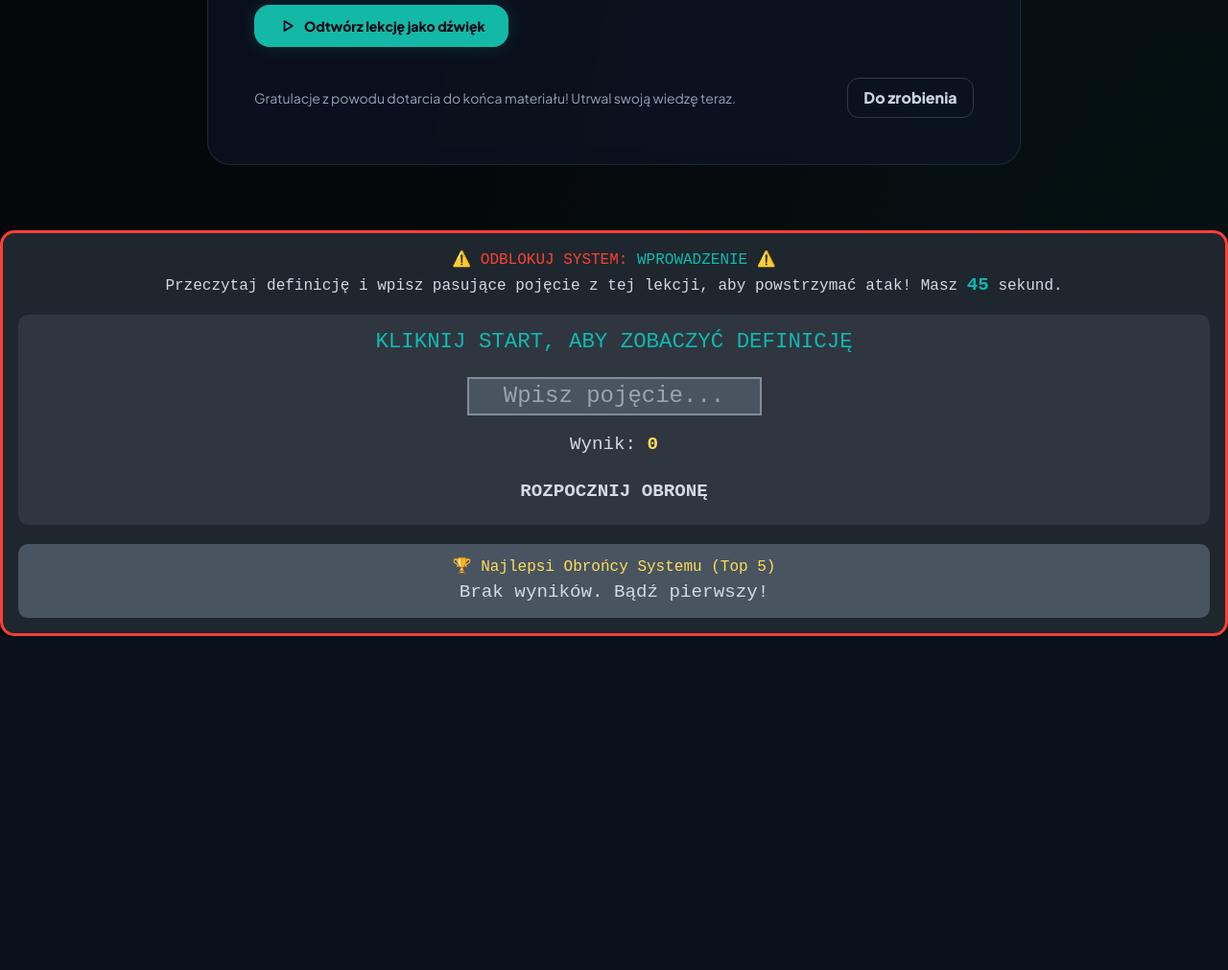
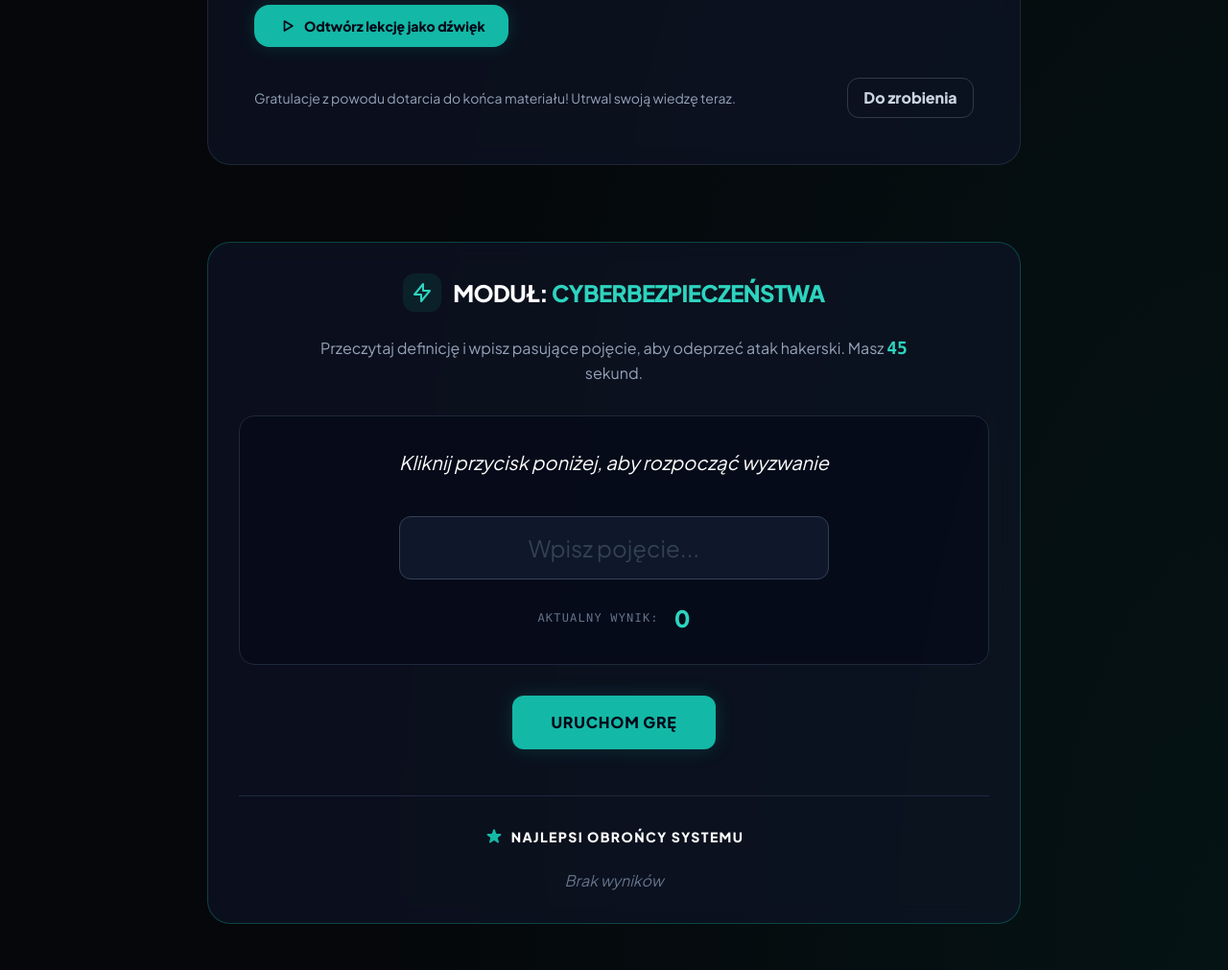
Before and after one commit to 3RZ-code/KOSCIUSZKON_2026, a Django app: a page that uses learning_platform/backend/templates/lesson_detail.html in a window 1280 px wide. Shown: the part 2140-3151 px from the top of the page at 96% size. Before the commit the page ends 2803 px from the top, so only its background shows below. Run offline with Django 5.2, Linux system fonts and the light colour scheme; data comes from the database, SQL or seed files in the repository; some libraries are stand-ins or nearby versions.

Commit message:
Enhance minigame UI and functionality with improved styling, updated instructions, and refined leaderboard logic

```diff
--- a/learning_platform/backend/templates/lesson_detail.html
+++ b/learning_platform/backend/templates/lesson_detail.html
@@ -47,196 +47,208 @@
                 <button type="button" class="status-toggle" data-status-toggle>Do zrobienia</button>
             </footer>
         </article>
-    </main>
-<div class="minigame-container mt-5 p-4" style="background-color: #1e272e; color: #d2dae2; border-radius: 15px; border: 3px solid #ff3f34; text-align: center; font-family: 'Courier New', Courier, monospace;">
-    <h3 style="color: #ff3f34; text-transform: uppercase;">⚠️ Odblokuj System: <span id="lesson-game-title" style="color: #0fb9b1;">Moduł</span> ⚠️</h3>
-    <p>Przeczytaj definicję i wpisz pasujące pojęcie z tej lekcji, aby powstrzymać atak! Masz <span id="time-left" style="color: #0fb9b1; font-size: 1.2em; font-weight: bold;">45</span> sekund.</p>
-
-    <div id="game-typing-area" class="my-4 p-3" style="background-color: #2f3640; border-radius: 10px; min-height: 150px; display: flex; flex-direction: column; justify-content: center;">
-        <h4 id="target-definition" style="color: #0fb9b1; font-size: 1.4rem; user-select: none;" class="mb-2">KLIKNIJ START, ABY ZOBACZYĆ DEFINICJĘ</h4>
-        <p id="word-hint" style="color: #718093; font-size: 1.5rem; letter-spacing: 5px; font-weight: bold;"></p>
-
-        <input type="text" id="typing-input" class="form-control w-50 mx-auto text-center mt-3" style="font-size: 1.5rem; background-color: #485460; color: white; border: 2px solid #808e9b;" placeholder="Wpisz pojęcie..." disabled autocomplete="off">
-
-        <div class="mt-4">
-            <span style="font-size: 1.2rem;">Wynik: <strong id="current-score" style="color: #ffdd59;">0</strong></span>
+<div class="minigame-container mt-12 p-8 glass rounded-3xl neon-border text-center" style="border-color: rgba(20, 184, 166, 0.3);">
+    <div class="flex items-center justify-center gap-3 mb-6">
+        <div class="p-2 bg-teal-500/10 rounded-xl text-teal-400">
+            <svg class="w-6 h-6" fill="none" stroke="currentColor" viewBox="0 0 24 24">
+                <path stroke-linecap="round" stroke-linejoin="round" stroke-width="2" d="M13 10V3L4 14h7v7l9-11h-7z"/>
+            </svg>
         </div>
-
-        <button id="start-btn" class="btn btn-danger mt-3 px-5 py-2" onclick="startGame()" style="font-size: 1.2rem; font-weight: bold;">ROZPOCZNIJ OBRONĘ</button>
+        <h3 class="text-2xl font-extrabold text-white tracking-tight uppercase">
+            Moduł: <span id="lesson-game-title" class="text-teal-400">System</span>
+        </h3>
     </div>
 
-    <div id="leaderboard-area" class="mt-5 p-3" style="background-color: #485460; border-radius: 10px;">
-        <h4 style="color: #ffdd59;">🏆 Najlepsi Obrońcy Systemu (Top 5)</h4>
-        <ul id="leaderboard-list" class="list-unstyled" style="font-size: 1.2rem;">
-            </ul>
+    <p class="text-slate-400 mb-8 max-w-2xl mx-auto">
+        Przeczytaj definicję i wpisz pasujące pojęcie, aby odeprzeć atak hakerski.
+        Masz <span id="time-left" class="text-teal-400 font-mono font-bold text-lg"> 45</span> sekund.
+    </p>
+
+    <div id="game-typing-area" class="bg-slate-950/50 border border-slate-800 rounded-2xl p-8 mb-8 min-h-[220px] flex flex-col justify-center transition-all">
+        <h4 id="target-definition" class="text-white text-xl font-medium mb-4 leading-relaxed italic">
+            Kliknij przycisk poniżej, aby rozpocząć wyzwanie
+        </h4>
+        <p id="word-hint" class="text-teal-500/50 font-mono text-2xl tracking-[0.5em] font-bold mb-6"></p>
+
+        <input type="text" id="typing-input"
+            class="w-full max-w-md mx-auto rounded-xl bg-slate-900 border border-slate-700 text-teal-400 text-2xl p-4 outline-none focus:border-teal-500 transition-all text-center placeholder:text-slate-700"
+            placeholder="Wpisz pojęcie..." disabled autocomplete="off">
+
+        <div class="mt-6 flex justify-center items-center gap-4">
+            <span class="text-xs font-mono text-slate-500 uppercase tracking-widest">Aktualny wynik:</span>
+            <span id="current-score" class="text-2xl font-black text-teal-400">0</span>
+        </div>
+    </div>
+
+    <button id="start-btn" onclick="startGame()"
+        class="px-10 py-4 bg-teal-500 hover:bg-teal-400 text-slate-950 font-extrabold rounded-xl transition-all shadow-[0_0_20px_rgba(20,184,166,0.2)] uppercase tracking-wider">
+        Uruchom grę
+    </button>
+
+    <div id="leaderboard-area" class="mt-12 pt-8 border-t border-slate-800">
+        <div class="flex items-center justify-center gap-2 mb-6">
+            <svg class="w-5 h-5 text-teal-500" fill="currentColor" viewBox="0 0 20 20">
+                <path d="M9.049 2.927c.3-.921 1.603-.921 1.902 0l1.07 3.292a1 1 0 00.95.69h3.462c.969 0 1.371 1.24.588 1.81l-2.8 2.034a1 1 0 00-.364 1.118l1.07 3.292c.3.921-.755 1.688-1.54 1.118l-2.8-2.034a1 1 0 00-1.175 0l-2.8 2.034c-.784.57-1.838-.197-1.539-1.118l1.07-3.292a1 1 0 00-.364-1.118L2.98 8.72c-.783-.57-.38-1.81.588-1.81h3.461a1 1 0 00.951-.69l1.07-3.292z"/>
+            </svg>
+            <h4 class="text-white font-bold uppercase tracking-widest text-sm">Najlepsi Obrońcy Systemu</h4>
+        </div>
+        <div id="leaderboard-list" class="grid grid-cols-1 sm:grid-cols-5 gap-4 max-w-4xl mx-auto">
+            </div>
     </div>
 </div>
 
 <script>
-    // --- BAZA DEFINICJI DLA POSZCZEGÓLNYCH LEKCJI ---
+    // --- BAZA DANYCH GRY ---
     const allLessonData = {
         'Wprowadzenie do cyberbezpieczeństwa': [
-            { term: "Poufność", definition: "Zasada mówiąca, że dostęp do danych mają tylko osoby uprawnione." },
-            { term: "Integralność", definition: "Gwarancja, że informacje nie zostały zmienione lub sfałszowane przez osobę nieuprawnioną." },
-            { term: "Dostępność", definition: "Stan, w którym systemy i dane są gotowe do użycia zawsze, gdy tego potrzebujesz." },
-            { term: "Haker", definition: "Osoba, która włamuje się do systemów komputerowych." },
-            { term: "Okup", definition: "To, czego żądają cyberprzestępcy po zablokowaniu dostępu do Twoich plików." }
+            { term: "Poufność", definition: "Zasada mówiąca, że Twoje hasła i wiadomości pozostają prywatne i dostępne tylko dla Ciebie." },
+            { term: "Integralność", definition: "Gwarancja, że podczas przelewu bankowego kwota lub numer konta nie zostaną sfałszowane w drodze." },
+            { term: "Dostępność", definition: "Stan, w którym ważny system (np. szpitala lub banku) działa i można z niego skorzystać w dowolnej chwili." },
+            { term: "Triada", definition: "Skrót CIA, opisujący trzy filary bezpieczeństwa (Poufność, Integralność, Dostępność), to inaczej... co?" },
+            { term: "Pieniądze", definition: "Najczęstsza, główna motywacja działań dzisiejszych cyberprzestępców." },
+            { term: "Okup", definition: "Hakerzy blokują dostęp do Twoich plików i żądają go, aby je odblokować." },
+            { term: "Zautomatyzowane", definition: "Jakie są dzisiejsze ataki w sieci? Hakerzy nie atakują ręcznie pojedynczych osób, lecz używają maszyn." },
+            { term: "Komunikator", definition: "Aplikacja do rozmów (np. Messenger, WhatsApp), przez którą w Polsce bardzo często dochodzi do wyłudzania funduszy." },
+            { term: "Towar", definition: "Twoje dane osobowe to dla przestępców w sieci niezwykle cenny..." },
+            { term: "Uważność", definition: "Codzienna, ludzka... jest ważniejsza niż zaawansowane systemy bezpieczeństwa wielkich firm." }
         ],
         'Bezpieczeństwo haseł i uwierzytelnianie': [
             { term: "Dwuskładnikowe", definition: "Logowanie, które oprócz hasła wymaga np. kodu SMS (tzw. 2FA)." },
-            { term: "Menedżer", definition: "Program, który za Ciebie wymyśla i bezpiecznie przechowuje wszystkie hasła (np. Bitwarden)." },
+            { term: "Menedżer", definition: "Program, który za Ciebie wymyśla i bezpiecznie przechowuje wszystkie hasła." },
             { term: "Passphrase", definition: "Hasło zbudowane z kilku łatwych do zapamiętania słów (fraza hasłowa)." },
-            { term: "Bruteforce", definition: "Atak polegający na zgadywaniu hasła poprzez sprawdzanie wszystkich możliwych kombinacji." }
+            { term: "Bruteforce", definition: "Atak polegający na automatycznym zgadywaniu hasła poprzez sprawdzanie wszystkich kombinacji." }
         ],
         'Rozpoznawanie phishingu i socjotechniki': [
             { term: "Phishing", definition: "Oszustwo polegające na podszywaniu się pod zaufaną firmę w celu wyłudzenia danych." },
             { term: "Socjotechnika", definition: "Sztuka manipulacji ludźmi, aby skłonić ich do ujawnienia poufnych informacji." },
-            { term: "Link", definition: "Element w wiadomości e-mail, w który nie powinieneś klikać, jeśli nie znasz nadawcy." },
-            { term: "Presja", definition: "Technika oszustów polegająca na wywoływaniu u ofiary poczucia naglącego czasu (np. 'Zablokujemy Twoje konto za godzinę!')." }
+            { term: "Link", definition: "Element w wiadomości e-mail, w który absolutnie nie powinieneś klikać, jeśli nie znasz nadawcy." },
+            { term: "Presja", definition: "Zabieg oszustów polegający na wywoływaniu u ofiary poczucia naglącego czasu." }
+        ],
+        'Publiczne sieci Wi-Fi i VPN': [
+            { term: "VPN", definition: "Wirtualna sieć prywatna, która tworzy bezpieczny tunel dla Twoich danych." },
+            { term: "Hotspot", definition: "Publiczny punkt dostępu do Wi-Fi, np. w kawiarni czy hotelu." },
+            { term: "Tunel", definition: "VPN tworzy bezpieczny, szyfrowany... którym płyną Twoje dane." },
+            { term: "Szyfrowanie", definition: "Proces ukrywania danych, dzięki któremu nawet przechwycone informacje są dla hakera nieczytelne." }
+        ],
+        'Prywatność i ślad cyfrowy': [
+            { term: "Ślad", definition: "Każde polubienie czy komentarz zostawia w internecie tzw. ... cyfrowy." },
+            { term: "Metadane", definition: "Ukryte informacje w zdjęciu, które mogą np. zdradzić Twoją dokładną lokalizację." },
+            { term: "Prywatność", definition: "Ustawienia w mediach społecznościowych, które powinieneś zamknąć przed obcymi." },
+            { term: "Oversharing", definition: "Zjawisko nadmiernego dzielenia się szczegółami z życia prywatnego w sieci." }
+        ],
+        'Aktualizacje i kopie zapasowe': [
+            { term: "Backup", definition: "Inna nazwa na kopię zapasową danych." },
+            { term: "Ransomware", definition: "Rodzaj wirusa, który szyfruje dysk i żąda okupu za odzyskanie plików." },
+            { term: "Chmura", definition: "Wirtualny dysk w internecie, idealne miejsce na trzymanie jednej z kopii zapasowych." },
+            { term: "Łatka", definition: "Aktualizacja pobierana na urządzenie, która naprawia nowo odkrytą lukę w bezpieczeństwie." }
         ]
     };
 
-    const defaultData = [
-        { term: "Wirus", definition: "Złośliwy program komputerowy." },
-        { term: "Internet", definition: "Globalna sieć komputerowa." }
-    ];
-
+    const defaultData = [{ term: "Wirus", definition: "Złośliwy program komputerowy." }];
     const currentLessonTitle = "{{ lesson.title|escapejs }}";
     const lessonData = allLessonData[currentLessonTitle] || defaultData;
-
-    document.getElementById("lesson-game-title").innerText = currentLessonTitle.split(" ")[0];
     const safeCookieName = "def_leaderboard_" + currentLessonTitle.replace(/[^a-zA-Z0-9]/g, "");
 
-    let timer;
-    let timeLeft = 45; // Zwiększyłem czas, bo czytanie definicji zajmuje chwilę
-    let score = 0;
-    let currentTerm = "";
+    let timer, timeLeft = 45, score = 0, currentTerm = "";
+    let recentTerms = []; // HISTORIA: Zmienna przechowująca ostatnie słowa
 
     const timeDisplay = document.getElementById("time-left");
-    const targetDefinitionDisplay = document.getElementById("target-definition");
-    const wordHintDisplay = document.getElementById("word-hint");
-    const typingInput = document.getElementById("typing-input");
+    const targetDef = document.getElementById("target-definition");
+    const hintDisplay = document.getElementById("word-hint");
+    const input = document.getElementById("typing-input");
     const scoreDisplay = document.getElementById("current-score");
-    const startBtn = document.getElementById("start-btn");
-    const leaderboardList = document.getElementById("leaderboard-list");
+    const btn = document.getElementById("start-btn");
 
-    // --- LOGIKA CIASTECZEK ---
-    function setCookie(name, value, days) {
-        let expires = "";
-        if (days) {
-            let date = new Date();
-            date.setTime(date.getTime() + (days * 24 * 60 * 60 * 1000));
-            expires = "; expires=" + date.toUTCString();
-        }
-        document.cookie = name + "=" + (value || "") + expires + "; path=/";
+    function setCookie(n, v, d) {
+        let e = ""; if (d) { let dt = new Date(); dt.setTime(dt.getTime() + (d*24*60*60*1000)); e = "; expires=" + dt.toUTCString(); }
+        document.cookie = n + "=" + (v || "") + e + "; path=/";
     }
 
-    function getCookie(name) {
-        let nameEQ = name + "=";
-        let ca = document.cookie.split(';');
-        for(let i=0; i < ca.length; i++) {
-            let c = ca[i];
-            while (c.charAt(0) == ' ') c = c.substring(1, c.length);
-            if (c.indexOf(nameEQ) == 0) return c.substring(nameEQ.length, c.length);
-        }
+    function getCookie(n) {
+        let ne = n + "="; let ca = document.cookie.split(';');
+        for(let i=0; i < ca.length; i++) { let c = ca[i].trim(); if (c.indexOf(ne) == 0) return c.substring(ne.length, c.length); }
         return null;
     }
 
-    function saveScoreToLeaderboard(newScore) {
-        let boardCookie = getCookie(safeCookieName);
-        let board = boardCookie ? JSON.parse(boardCookie) : [];
-        board.push(newScore);
-        board.sort((a, b) => b - a);
-        board = board.slice(0, 5);
-        setCookie(safeCookieName, JSON.stringify(board), 30);
-        updateLeaderboardDisplay();
-    }
-
     function updateLeaderboardDisplay() {
-        let boardCookie = getCookie(safeCookieName);
-        let board = boardCookie ? JSON.parse(boardCookie) : [];
-        leaderboardList.innerHTML = "";
-        if (board.length === 0) {
-            leaderboardList.innerHTML = "<li>Brak wyników. Bądź pierwszy!</li>";
-            return;
-        }
-        board.forEach((pts, index) => {
-            let medal = index === 0 ? "🥇" : index === 1 ? "🥈" : index === 2 ? "🥉" : "🔹";
-            leaderboardList.innerHTML += `<li class="my-1">${medal} Miejsce ${index + 1}: <strong style="color: #0fb9b1;">${pts} pkt</strong></li>`;
+        let b = JSON.parse(getCookie(safeCookieName) || "[]");
+        const list = document.getElementById("leaderboard-list");
+        list.innerHTML = b.length ? "" : '<div class="col-span-5 text-slate-500 italic">Brak wyników</div>';
+        b.forEach((p, i) => {
+            list.innerHTML += `
+                <div class="bg-slate-900 border border-slate-800 p-4 rounded-2xl">
+                    <div class="text-[10px] text-slate-500 font-bold uppercase mb-1">Miejsce ${i+1}</div>
+                    <div class="text-xl font-black text-teal-400">${p} <span class="text-[10px] text-slate-400">PKT</span></div>
+                </div>`;
         });
     }
 
-    // --- LOGIKA GRY ---
     function startGame() {
-        timeLeft = 45;
-        score = 0;
+        timeLeft = 45; score = 0;
+        recentTerms = []; // Resetowanie historii na starcie nowej gry
         scoreDisplay.innerText = score;
         timeDisplay.innerText = timeLeft;
-        typingInput.disabled = false;
-        typingInput.value = "";
-        typingInput.focus();
-        startBtn.style.display = "none";
-
+        input.disabled = false; input.value = ""; input.focus();
+        btn.classList.add("hidden");
         nextDefinition();
-
         timer = setInterval(() => {
-            timeLeft--;
-            timeDisplay.innerText = timeLeft;
-
-            if (timeLeft <= 0) {
-                endGame();
-            }
+            timeLeft--; timeDisplay.innerText = timeLeft;
+            if (timeLeft <= 0) endGame();
         }, 1000);
     }
 
-    function generateHint(word) {
-        // Zwraca pierwszą literę i podkreślniki dla reszty liter
-        let hint = word.charAt(0).toUpperCase() + " ";
-        for(let i = 1; i < word.length; i++) {
-            hint += "_ ";
+    function nextDefinition() {
+        // Obliczanie wielkości historii (np. zapamiętujemy maksymalnie połowę elementów z lekcji)
+        let maxHistory = Math.max(1, Math.floor(lessonData.length / 2));
+
+        let item;
+        let safetyCounter = 0; // Zabezpieczenie przed nieskończoną pętlą
+
+        // Losuj tak długo, aż znajdziesz słowo, którego NIE MA w historii (lub limit prób minie)
+        do {
+            item = lessonData[Math.floor(Math.random() * lessonData.length)];
+            safetyCounter++;
+        } while (recentTerms.includes(item.term) && safetyCounter < 20);
+
+        currentTerm = item.term;
+
+        // Dodaj słowo do historii i usuń najstarsze, jeśli historia jest już za długa
+        recentTerms.push(currentTerm);
+        if (recentTerms.length > maxHistory) {
+            recentTerms.shift();
         }
-        return hint.trim();
+
+        // Aktualizacja interfejsu
+        targetDef.innerText = `"${item.definition}"`;
+        hintDisplay.innerText = currentTerm.charAt(0).toUpperCase() + " " + "_ ".repeat(currentTerm.length - 1);
+        input.value = "";
     }
 
-    function nextDefinition() {
-        let randomIndex = Math.floor(Math.random() * lessonData.length);
-        let item = lessonData[randomIndex];
-        currentTerm = item.term;
-
-        targetDefinitionDisplay.innerText = `"${item.definition}"`;
-        wordHintDisplay.innerText = generateHint(currentTerm);
-        typingInput.value = "";
-    }
-
-    typingInput.addEventListener("input", () => {
-        // Zamieniamy na małe litery i usuwamy białe znaki, żeby sprawdzanie było mniej restrykcyjne
-        const userInput = typingInput.value.trim().toLowerCase();
-        const target = currentTerm.toLowerCase();
-
-        if (userInput === target) {
-            score += 20; // Więcej punktów, bo zadanie jest trudniejsze
-            scoreDisplay.innerText = score;
-
-            targetDefinitionDisplay.style.color = "#2ed573";
-            setTimeout(() => { targetDefinitionDisplay.style.color = "#0fb9b1"; }, 300);
-
-            nextDefinition();
+    input.addEventListener("input", () => {
+        if (input.value.trim().toLowerCase() === currentTerm.toLowerCase()) {
+            score += 20; scoreDisplay.innerText = score;
+            targetDef.classList.add("text-teal-400");
+            setTimeout(() => { targetDef.classList.remove("text-teal-400"); nextDefinition(); }, 200);
         }
     });
 
     function endGame() {
         clearInterval(timer);
-        typingInput.disabled = true;
-        targetDefinitionDisplay.innerText = "CZAS MINĄŁ!";
-        wordHintDisplay.innerText = `Prawidłowa odpowiedź to: ${currentTerm}`;
-        startBtn.innerText = "ZAGRAJ PONOWNIE";
-        startBtn.style.display = "inline-block";
-
+        input.disabled = true;
+        targetDef.innerText = "KONIEC CZASU!";
+        hintDisplay.innerText = `Prawidłowe hasło: ${currentTerm}`;
+        btn.innerText = "Zagraj ponownie";
+        btn.classList.remove("hidden");
         if(score > 0) {
-            saveScoreToLeaderboard(score);
+            let b = JSON.parse(getCookie(safeCookieName) || "[]");
+            b.push(score); b.sort((a,b)=>b-a);
+            setCookie(safeCookieName, JSON.stringify(b.slice(0,5)), 30);
+            updateLeaderboardDisplay();
         }
     }
 
+    document.getElementById("lesson-game-title").innerText = currentLessonTitle.split(" ").pop();
     updateLeaderboardDisplay();
 </script>
+</main>
 {% endblock %}
```
